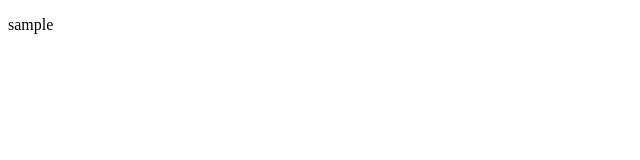
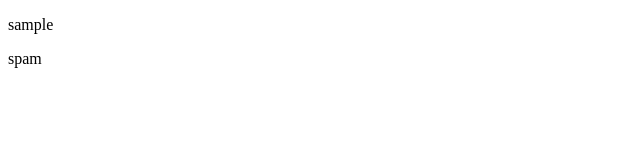
Before and after one commit to kmnhrn/sample, a plain HTML site: page index.html in a window 1280 px wide. Shown: the full height of the page, 0-640 px from the left. Drawn offline with Linux system fonts and the light colour scheme.

Commit message:
index.htmlにspanを追加

```diff
--- a/index.html
+++ b/index.html
@@ -6,5 +6,6 @@
 </head>
 <body>
 	<p>sample</p>
+	<span>spam</span>
 </body>
 </html>
```
